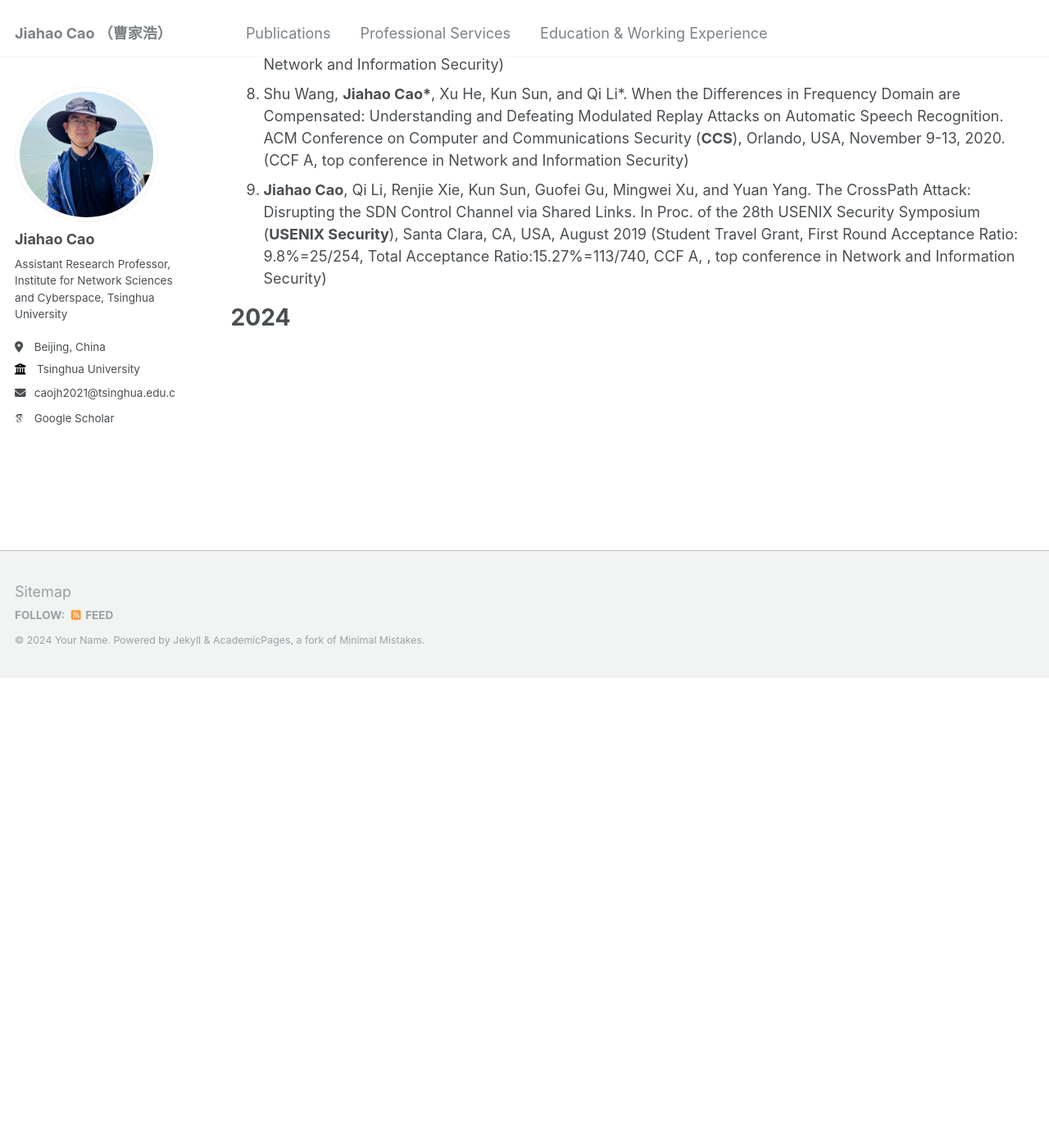
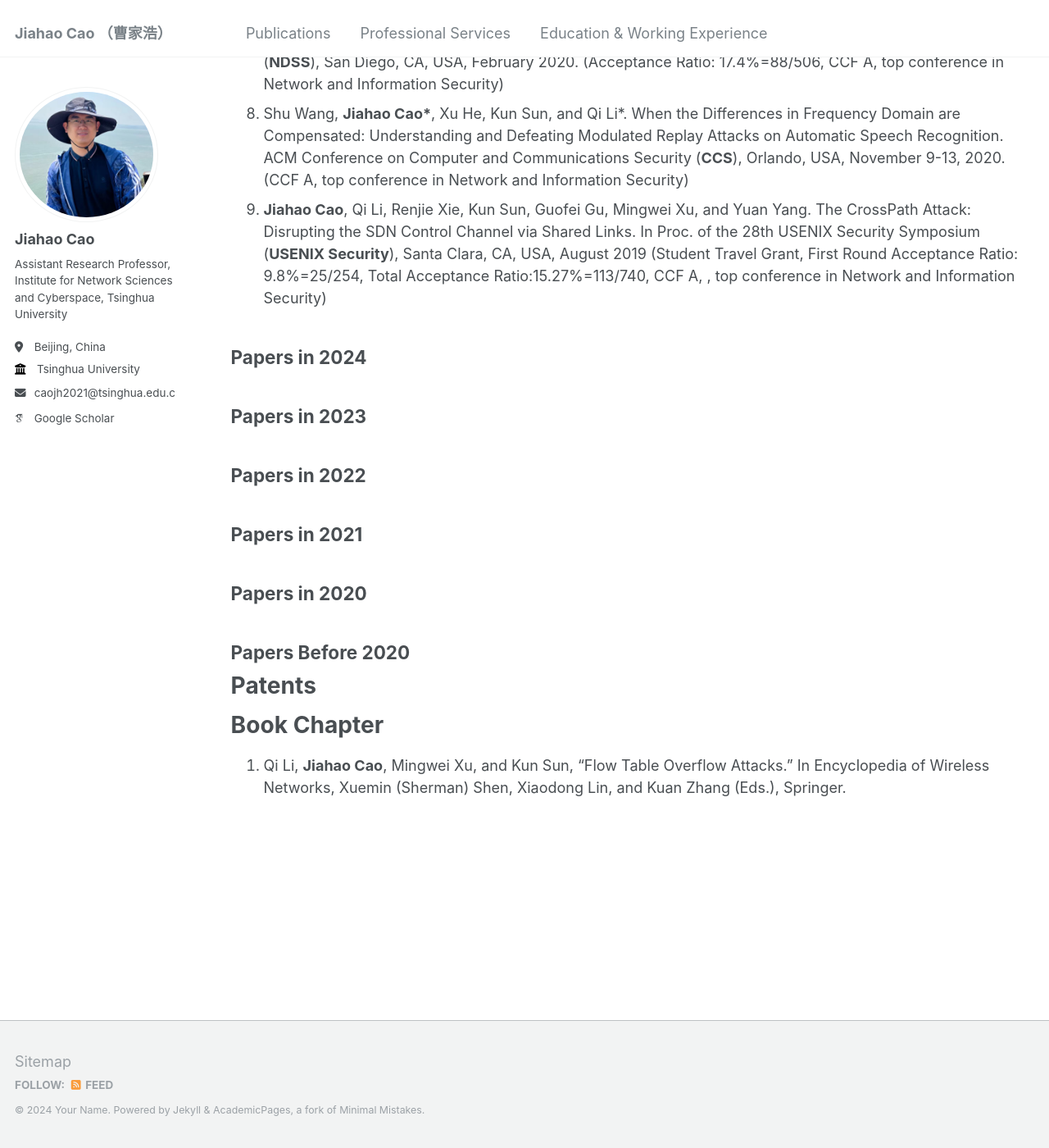
Before and after one commit to caojh15/caojh15.github.io, a Jekyll site: the page built from _pages/publications.md, in a window 1280 px wide and 1400 px high, scrolled down 864 px. Shown: the whole window at 82% size. Built offline with Jekyll 4.4.1, drawn with Linux system fonts in a browser that asks for light colours; some web fonts are replaced; before the commit the page ends 1690 px from its top, so only the background shows below that.

Commit message:
Update publications.md

```diff
--- a/_pages/publications.md
+++ b/_pages/publications.md
@@ -4,7 +4,7 @@ title: "Publications"
 permalink: /publications/
 author_profile: true
 ---
-# Selected Publications ([Google Scholar](https://scholar.google.com.hk/citations?user=eDrMOVkAAAAJ&hl))
+## Selected Publications ([Google Scholar](https://scholar.google.com.hk/citations?user=eDrMOVkAAAAJ&hl))
 1. Ziteng Chen, Menghao Zhang, Guanyu Li, **Jiahao Cao**, Yang Jing, Mingwei Xu, Renjie Xie, He Liu, Fangzheng Jiao, Xiaohe Hu. Paraleon: Automatic and Adaptive Tuning for DCQCN Parameters in RDMA Networks. In the 32nd IEEE International Conference on Network Protocols (ICNP), Charleroi, Belgium, October 28-31, 2024 (CCF-B, full paper acceptance ratio: 50/205=24.4%)
 2. Renjie Xie, **Jiahao Cao\***, Yuxi Zhu, Yixiang Zhang, Yi He, Hanyi Peng, Yixiao Wang, Mingwei Xu*, Kun Sun, Enhuan Dong, Qi Li, Menghao Zhang, Jiang Li. Cactus: Obfuscating Bidirectional Encrypted TCP Traffic at Client Side. In IEEE Transactions on Information Forensics and Security (**TIFS**), 2024 (CCF-A, top journal in Network and Information Security)
 3. Renjie Xie, **Jiahao Cao\***, Enhuan Dong, Mingwei Xu*, Kun Sun, Qi Li, Licheng Shen, and Menghao Zhang. Rosetta: Enabling Robust TLS Encrypted Traffic Classification in Diverse Network Environments with TCP-Aware Traffic Augmentation. In Proc. of the 32nd USENIX Security Symposium (**USENIX Security**), Anaheim, CA, USA, August 2023. (CCF A, top conference in Network and Information Security)
@@ -15,5 +15,19 @@ author_profile: true
 8. Shu Wang, **Jiahao Cao\***, Xu He, Kun Sun, and Qi Li*. When the Differences in Frequency Domain are Compensated: Understanding and Defeating Modulated Replay Attacks on Automatic Speech Recognition. ACM Conference on Computer and Communications Security (**CCS**), Orlando, USA, November 9-13, 2020. (CCF A, top conference in Network and Information Security)
 9. **Jiahao Cao**, Qi Li, Renjie Xie, Kun Sun, Guofei Gu, Mingwei Xu, and Yuan Yang. The CrossPath Attack: Disrupting the SDN Control Channel via Shared Links. In Proc. of the 28th USENIX Security Symposium (**USENIX Security**), Santa Clara, CA, USA, August 2019 (Student Travel Grant, First Round Acceptance Ratio: 9.8%=25/254, Total Acceptance Ratio:15.27%=113/740, CCF A, , top conference in Network and Information Security)
 
+## Papers in 2024
 
-# 2024
+## Papers in 2023
+
+## Papers in 2022
+
+## Papers in 2021
+
+## Papers in 2020
+
+## Papers Before 2020
+
+# Patents
+
+# Book Chapter
+1. Qi Li, **Jiahao Cao**, Mingwei Xu, and Kun Sun, “Flow Table Overflow Attacks.” In Encyclopedia of Wireless Networks, Xuemin (Sherman) Shen, Xiaodong Lin, and Kuan Zhang (Eds.), Springer.
```
